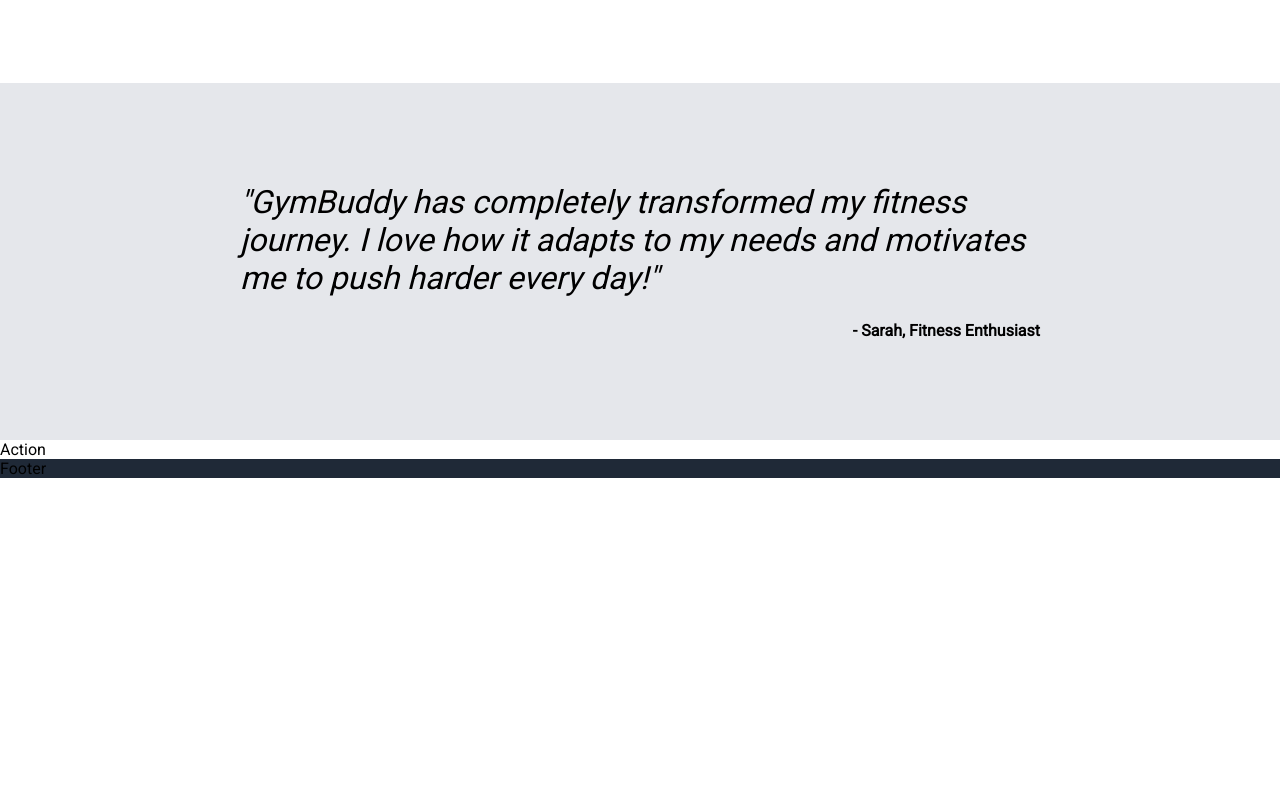
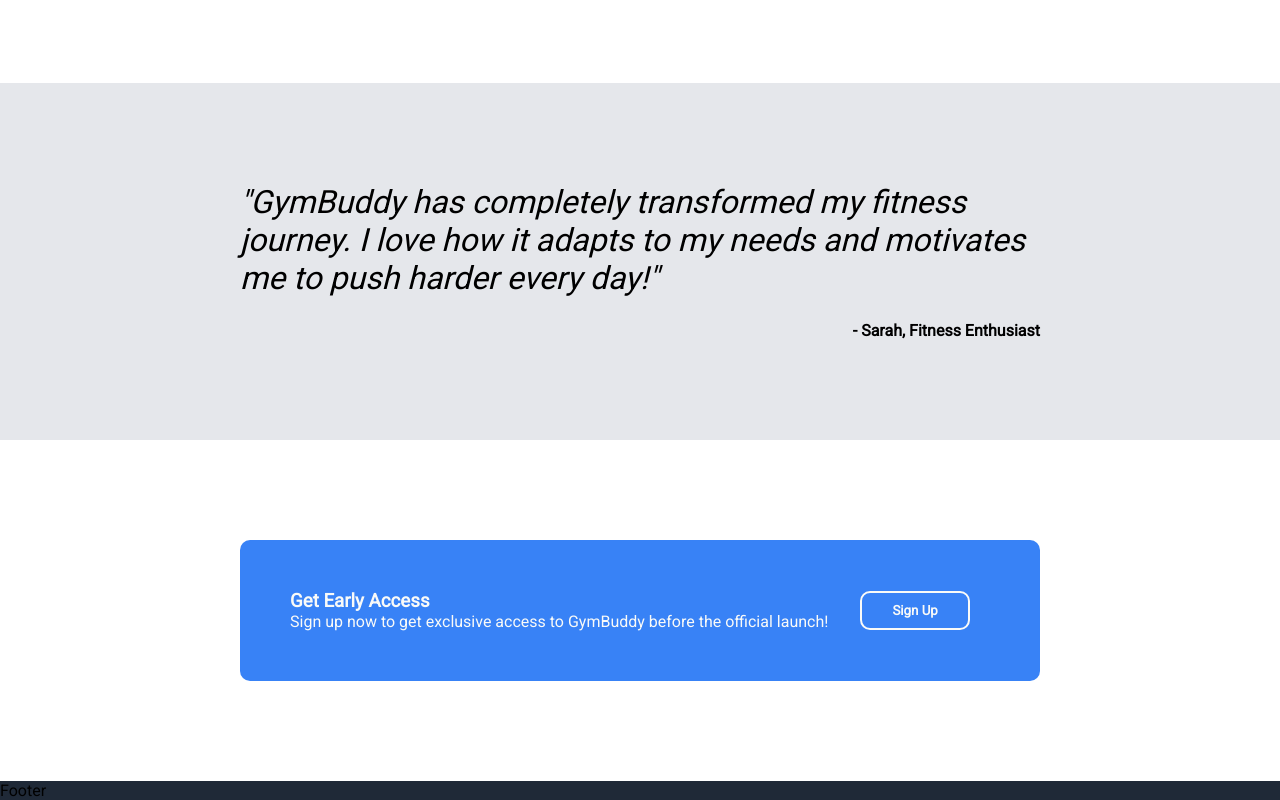
Before and after one commit to justinkenramoso/gym-buddy, a plain HTML site: page index.html in a window 1280 px wide. Shown: the part 1061-1861 px from the top of the page. Before the commit the page ends 1539 px from the top, so only its background shows below. Drawn offline with Linux system fonts and the light colour scheme.

Commit message:
Added call to action section

```diff
--- a/index.html
+++ b/index.html
@@ -66,7 +66,17 @@
                 <h4 class="commentor"> - Sarah, Fitness Enthusiast</h4>
             </div>
         </div>
-        <div class="action">Action</div>
+        <div class="action">
+            <div class="action-card">
+                <div class="action-left">
+                    <h3>Get Early Access</h3>
+                    <p>Sign up now to get exclusive access to GymBuddy before the official launch!</p>
+                </div>
+                <div class="action-right">
+                    <button>Sign Up</button>
+                </div>
+            </div>
+        </div>
         <div class="footer">Footer</div>
     </div>
 </body>
--- a/styles.css
+++ b/styles.css
@@ -189,3 +189,38 @@
 .commentor {
     align-self: flex-end;
 }
+
+.action {
+    padding: 100px;
+    display: flex;
+    justify-content: center;
+    align-items: center;
+}
+
+.action-card {
+    background-color: #3882f6;
+    border-radius: 10px;
+    min-width: 800px;
+    padding: 50px;
+    display: flex;
+    gap: 32px;
+    align-items: center;
+    color: #f9faf8;
+}
+
+.action-right button {
+    background-color: #3882f6;
+    border: 2px solid #f9faf8;
+    color: #f9faf8;
+    border-radius: 10px;
+    padding: 10px 30px;
+    font-weight: bolder;
+}
+
+.action-right button:hover,
+.action-right button:active {
+    background-color: #f9faf8;
+    color: #3882f6;
+    transition-duration: 0.4s;
+    cursor: pointer;
+}
```
